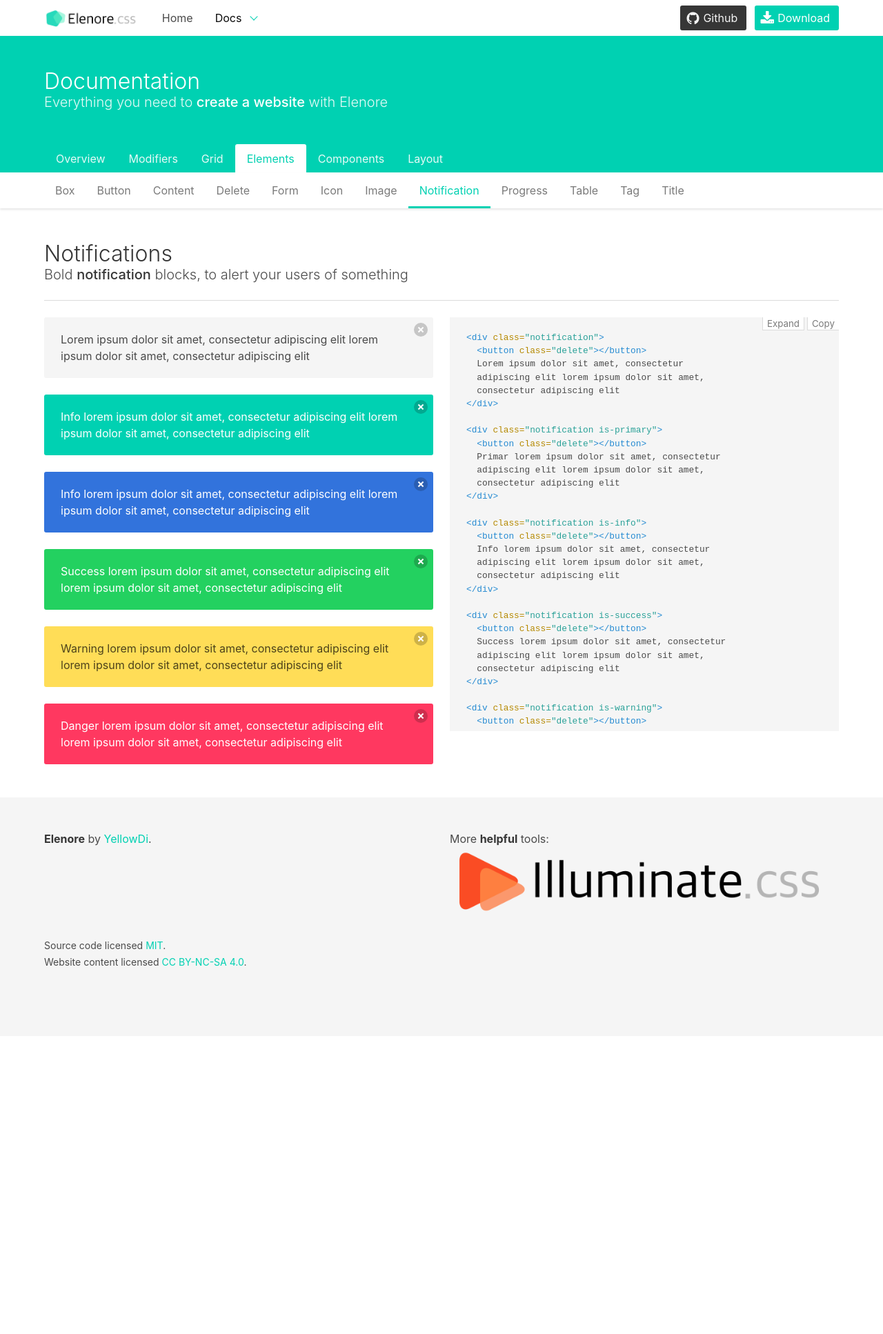
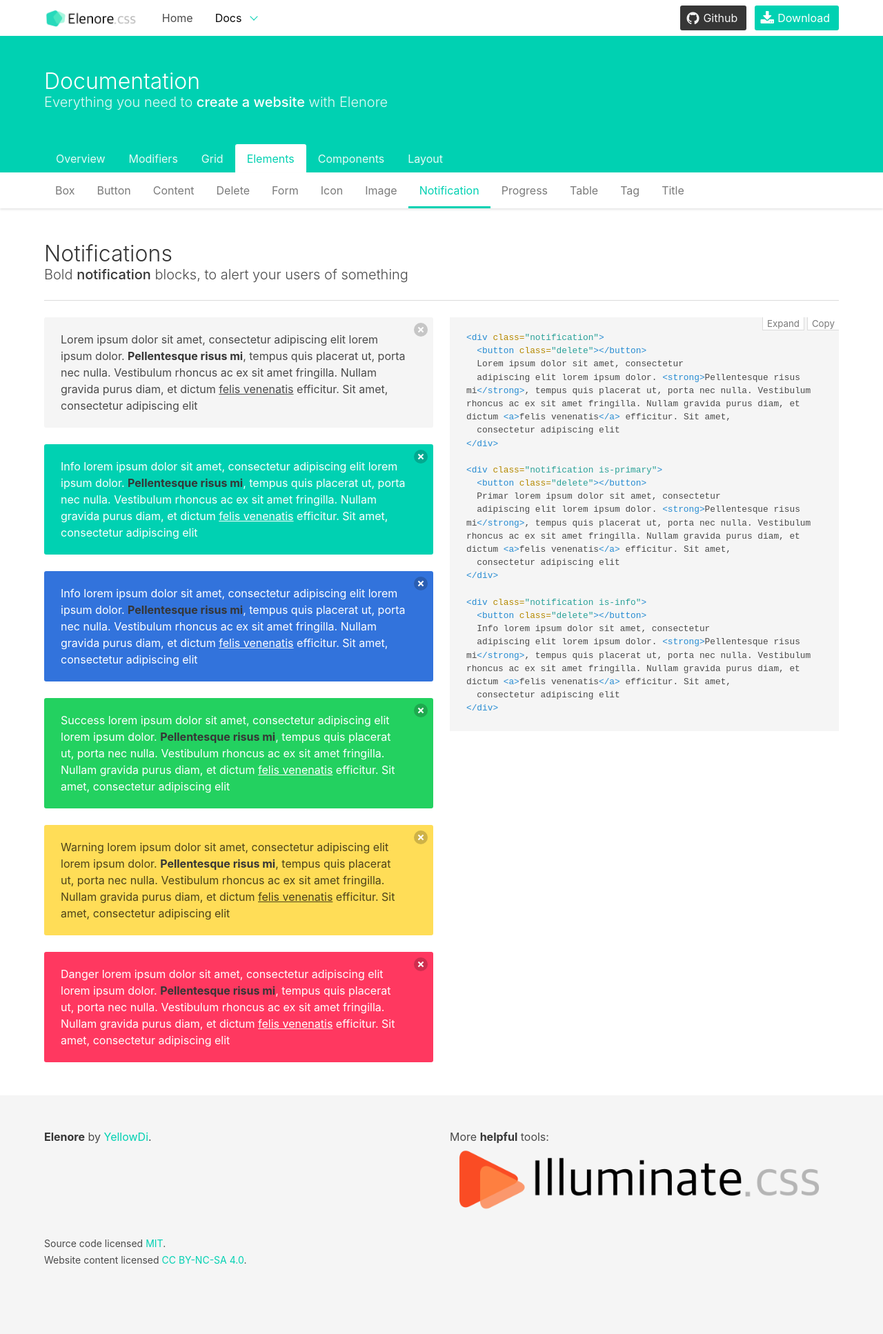
Before and after one commit to YellowDi/Elenore, a Jekyll site: the page built from docs/documentation/elements/notification.html, in a window 1280 px wide. Shown: the whole page at 69% size. Built offline with Jekyll 4.4.1, drawn with Linux system fonts in a browser that asks for light colours; before the commit the page ends 1502 px from its top, so only the background shows below that.

Commit message:
Fixed: Notification strong color

```diff
--- a/docs/documentation/elements/notification.html
+++ b/docs/documentation/elements/notification.html
@@ -19,27 +19,27 @@
       <div class="column">
         <div class="notification">
           <button class="delete"></button>
-          Lorem ipsum dolor sit amet, consectetur adipiscing elit lorem ipsum dolor sit amet, consectetur adipiscing elit
+          Lorem ipsum dolor sit amet, consectetur adipiscing elit lorem ipsum dolor. <strong>Pellentesque risus mi</strong>, tempus quis placerat ut, porta nec nulla. Vestibulum rhoncus ac ex sit amet fringilla. Nullam gravida purus diam, et dictum <a>felis venenatis</a> efficitur. Sit amet, consectetur adipiscing elit
         </div>
         <div class="notification is-primary">
           <button class="delete"></button>
-          Info lorem ipsum dolor sit amet, consectetur adipiscing elit lorem ipsum dolor sit amet, consectetur adipiscing elit
+          Info lorem ipsum dolor sit amet, consectetur adipiscing elit lorem ipsum dolor. <strong>Pellentesque risus mi</strong>, tempus quis placerat ut, porta nec nulla. Vestibulum rhoncus ac ex sit amet fringilla. Nullam gravida purus diam, et dictum <a>felis venenatis</a> efficitur. Sit amet, consectetur adipiscing elit
         </div>
         <div class="notification is-info">
           <button class="delete"></button>
-          Info lorem ipsum dolor sit amet, consectetur adipiscing elit lorem ipsum dolor sit amet, consectetur adipiscing elit
+          Info lorem ipsum dolor sit amet, consectetur adipiscing elit lorem ipsum dolor. <strong>Pellentesque risus mi</strong>, tempus quis placerat ut, porta nec nulla. Vestibulum rhoncus ac ex sit amet fringilla. Nullam gravida purus diam, et dictum <a>felis venenatis</a> efficitur. Sit amet, consectetur adipiscing elit
         </div>
         <div class="notification is-success">
           <button class="delete"></button>
-          Success lorem ipsum dolor sit amet, consectetur adipiscing elit lorem ipsum dolor sit amet, consectetur adipiscing elit
+          Success lorem ipsum dolor sit amet, consectetur adipiscing elit lorem ipsum dolor. <strong>Pellentesque risus mi</strong>, tempus quis placerat ut, porta nec nulla. Vestibulum rhoncus ac ex sit amet fringilla. Nullam gravida purus diam, et dictum <a>felis venenatis</a> efficitur. Sit amet, consectetur adipiscing elit
         </div>
         <div class="notification is-warning">
           <button class="delete"></button>
-          Warning lorem ipsum dolor sit amet, consectetur adipiscing elit lorem ipsum dolor sit amet, consectetur adipiscing elit
+          Warning lorem ipsum dolor sit amet, consectetur adipiscing elit lorem ipsum dolor. <strong>Pellentesque risus mi</strong>, tempus quis placerat ut, porta nec nulla. Vestibulum rhoncus ac ex sit amet fringilla. Nullam gravida purus diam, et dictum <a>felis venenatis</a> efficitur. Sit amet, consectetur adipiscing elit
         </div>
         <div class="notification is-danger">
           <button class="delete"></button>
-          Danger lorem ipsum dolor sit amet, consectetur adipiscing elit lorem ipsum dolor sit amet, consectetur adipiscing elit
+          Danger lorem ipsum dolor sit amet, consectetur adipiscing elit lorem ipsum dolor. <strong>Pellentesque risus mi</strong>, tempus quis placerat ut, porta nec nulla. Vestibulum rhoncus ac ex sit amet fringilla. Nullam gravida purus diam, et dictum <a>felis venenatis</a> efficitur. Sit amet, consectetur adipiscing elit
         </div>
       </div>
       <div class="column">
@@ -47,42 +47,42 @@
 <div class="notification">
   <button class="delete"></button>
   Lorem ipsum dolor sit amet, consectetur
-  adipiscing elit lorem ipsum dolor sit amet,
+  adipiscing elit lorem ipsum dolor. <strong>Pellentesque risus mi</strong>, tempus quis placerat ut, porta nec nulla. Vestibulum rhoncus ac ex sit amet fringilla. Nullam gravida purus diam, et dictum <a>felis venenatis</a> efficitur. Sit amet,
   consectetur adipiscing elit
 </div>
 
 <div class="notification is-primary">
   <button class="delete"></button>
   Primar lorem ipsum dolor sit amet, consectetur
-  adipiscing elit lorem ipsum dolor sit amet,
+  adipiscing elit lorem ipsum dolor. <strong>Pellentesque risus mi</strong>, tempus quis placerat ut, porta nec nulla. Vestibulum rhoncus ac ex sit amet fringilla. Nullam gravida purus diam, et dictum <a>felis venenatis</a> efficitur. Sit amet,
   consectetur adipiscing elit
 </div>
 
 <div class="notification is-info">
   <button class="delete"></button>
   Info lorem ipsum dolor sit amet, consectetur
-  adipiscing elit lorem ipsum dolor sit amet,
+  adipiscing elit lorem ipsum dolor. <strong>Pellentesque risus mi</strong>, tempus quis placerat ut, porta nec nulla. Vestibulum rhoncus ac ex sit amet fringilla. Nullam gravida purus diam, et dictum <a>felis venenatis</a> efficitur. Sit amet,
   consectetur adipiscing elit
 </div>
 
 <div class="notification is-success">
   <button class="delete"></button>
   Success lorem ipsum dolor sit amet, consectetur
-  adipiscing elit lorem ipsum dolor sit amet,
+  adipiscing elit lorem ipsum dolor. <strong>Pellentesque risus mi</strong>, tempus quis placerat ut, porta nec nulla. Vestibulum rhoncus ac ex sit amet fringilla. Nullam gravida purus diam, et dictum <a>felis venenatis</a> efficitur. Sit amet,
   consectetur adipiscing elit
 </div>
 
 <div class="notification is-warning">
   <button class="delete"></button>
   Warning lorem ipsum dolor sit amet, consectetur
-  adipiscing elit lorem ipsum dolor sit amet,
+  adipiscing elit lorem ipsum dolor. <strong>Pellentesque risus mi</strong>, tempus quis placerat ut, porta nec nulla. Vestibulum rhoncus ac ex sit amet fringilla. Nullam gravida purus diam, et dictum <a>felis venenatis</a> efficitur. Sit amet,
   consectetur adipiscing elit
 </div>
 
 <div class="notification is-danger">
   <button class="delete"></button>
   Danger lorem ipsum dolor sit amet, consectetur
-  adipiscing elit lorem ipsum dolor sit amet,
+  adipiscing elit lorem ipsum dolor. <strong>Pellentesque risus mi</strong>, tempus quis placerat ut, porta nec nulla. Vestibulum rhoncus ac ex sit amet fringilla. Nullam gravida purus diam, et dictum <a>felis venenatis</a> efficitur. Sit amet,
   consectetur adipiscing elit
 </div>
 {% endhighlight %}
--- a/sass/components/message.sass
+++ b/sass/components/message.sass
@@ -32,7 +32,7 @@
   position: relative
   a,
   strong
-    color: inherit
+    color: currentColor
   a
     text-decoration: underline
   .delete
@@ -51,7 +51,7 @@
   padding: 1em 1.25em
   a,
   strong
-    color: inherit
+    color: currentColor
   a
     text-decoration: underline
   code,
--- a/sass/elements/notification.sass
+++ b/sass/elements/notification.sass
@@ -7,6 +7,8 @@
   a:not(.button)
     color: currentColor
     text-decoration: underline
+  strong
+    color: currentColor
   code,
   pre
     background: $white
```
Also changed, not shown: CHANGELOG.md.
